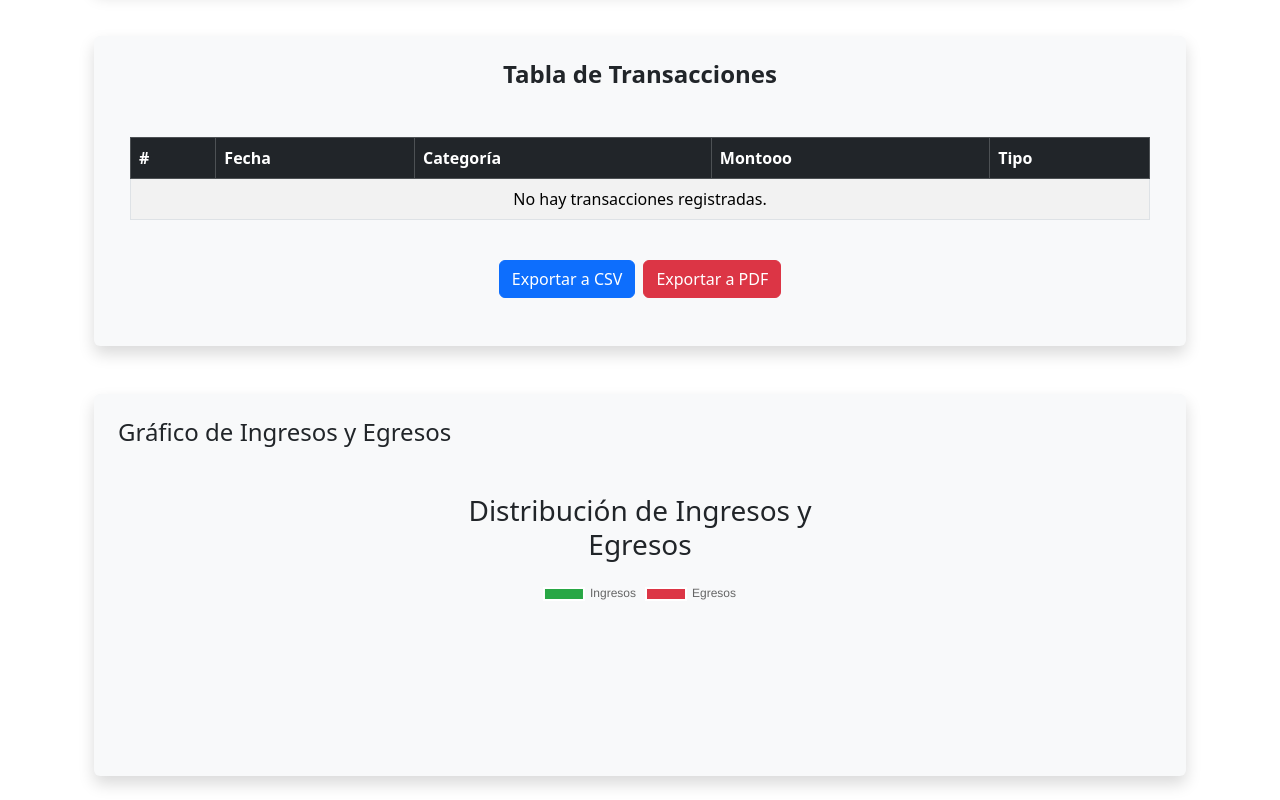
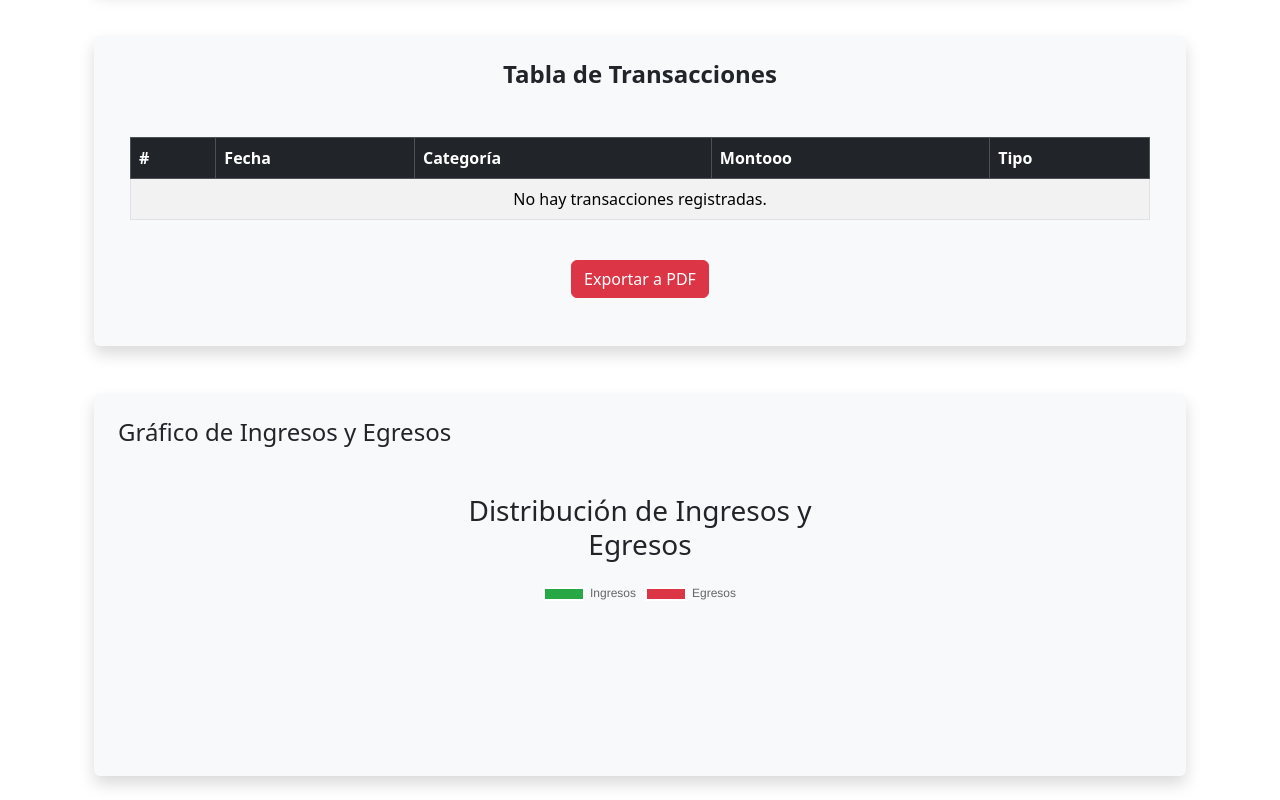
Before and after one commit to WildoFari/Finance-Tracker., a React (Create React App) app: page / in a window 1280 px wide. Shown: the part 1359-2159 px from the top of the page. Built offline with nearby package versions, Linux system fonts and the light colour scheme.

Commit message:
CSV removed

```diff
--- a/src/components/TransactionTable.js
+++ b/src/components/TransactionTable.js
@@ -124,9 +124,9 @@ const TransactionTable = () => {
             )}
 
             <div className="text-center mt-4">
-                <button className="btn btn-primary me-2" onClick={exportToCSV}>
+                {/* <button className="btn btn-primary me-2" onClick={exportToCSV}>
                     Exportar a CSV
-                </button>
+                </button> */}
                 <button className="btn btn-danger" onClick={exportToPDF}>
                     Exportar a PDF
                 </button>
```
